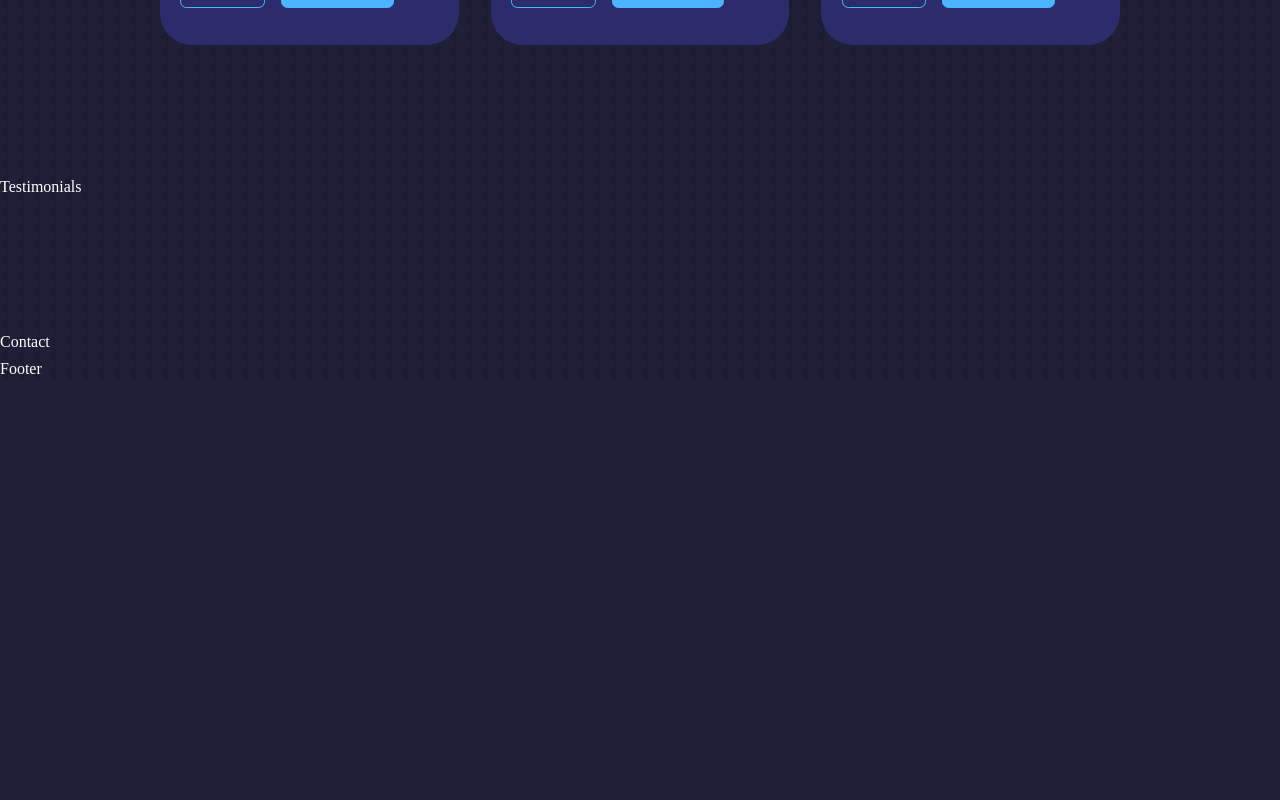
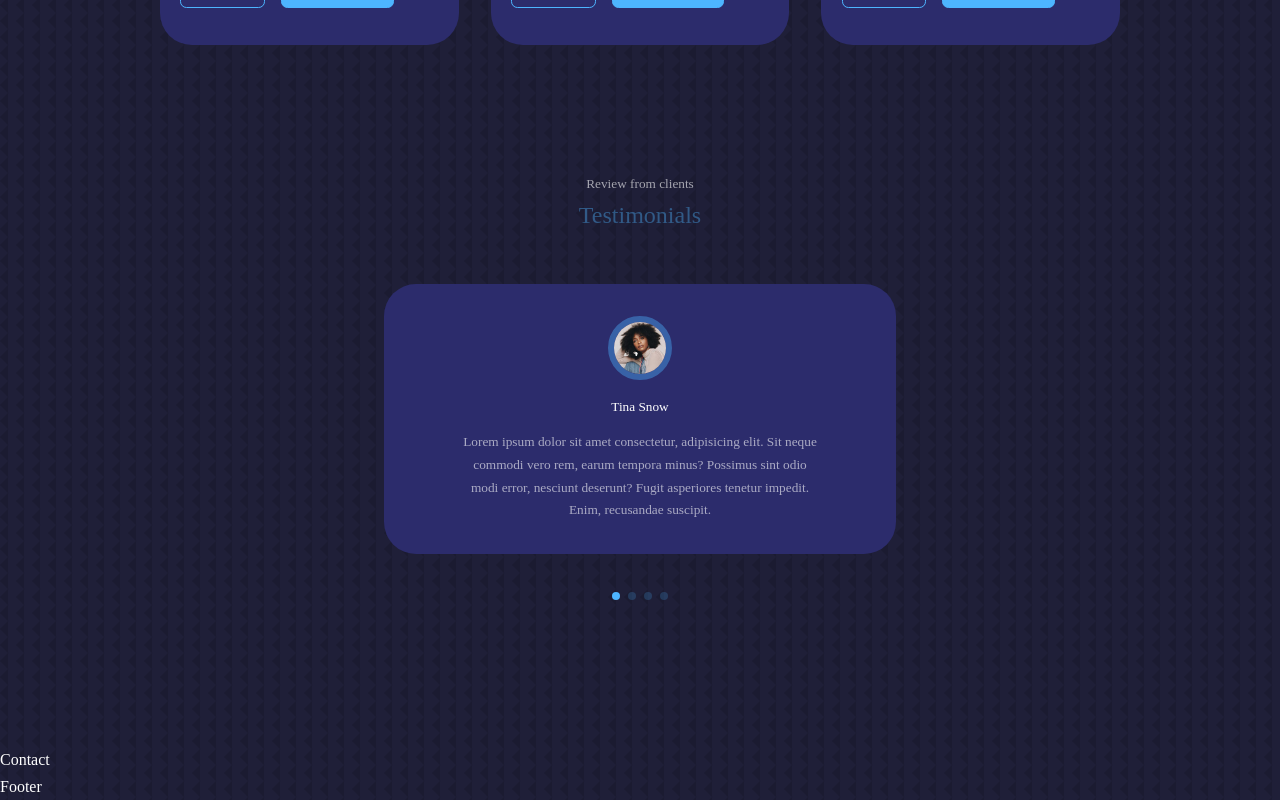
Before and after one commit to n-jabes/Responsive-React-Portifolio, a React (Create React App) app: page / in a window 1280 px wide. Shown: the part 3907-4707 px from the top of the page. Before the commit the page ends 4289 px from the top, so only its background shows below. Built offline with nearby package versions, Linux system fonts and the light colour scheme.

Commit message:
finished the testimonial component in which I used swiperjs

```diff
--- a/package.json
+++ b/package.json
@@ -10,6 +10,7 @@
     "react-dom": "^18.0.0",
     "react-icons": "^4.3.1",
     "react-scripts": "5.0.1",
+    "swiper": "^8.1.4",
     "web-vitals": "^2.1.4"
   },
   "scripts": {
--- a/src/components/testimonials/Testimonials.css
+++ b/src/components/testimonials/Testimonials.css
@@ -0,0 +1,50 @@
+.container.testimonials__container{
+    width: 40%;
+    padding-bottom: 4rem;
+}
+
+.client__avatar{
+    width: 4rem;
+    aspect-ratio: 1/1;
+    overflow: hidden;
+    border-radius: 50%;
+    margin: 0 auto 1rem;
+    border: 0.4rem solid var(--color-primary-variant);
+}
+
+.testimonial{
+    background: var(--color-bg-variant);
+    text-align: center;
+    padding: 2rem;
+    border-radius: 2rem;
+    user-select: none;
+}
+
+.client__review{
+    color: var(--color-light);
+    font-weight: 300;
+    display: block;
+    width: 80%;
+    margin: 0.8rem auto 0;
+}
+
+.swiper-pagination-clickable .swiper-pagination-bullet{
+    background: var(--color-primary);
+}
+
+ /* ================== MEDIA QUERIES ================ */
+
+/* MEDIUM DEVICES */
+@media screen and (max-width: 1024px){
+   .container.testimonials__container{
+       width: 60%;
+   }
+
+ }
+
+ /* SMALL DEVICES */
+ @media screen and (max-width: 600px){
+     .container.testimonials__container{
+         width: var(--container-width-sm);
+     }
+ }
--- a/src/components/testimonials/Testimonials.jsx
+++ b/src/components/testimonials/Testimonials.jsx
@@ -1,9 +1,70 @@
 import React from 'react'
 import './Testimonials.css'
+import AVT1 from '../../assets/avatar1.jpg'
+import AVT2 from '../../assets/avatar2.jpg'
+import AVT3 from '../../assets/avatar3.jpg'
+import AVT4 from '../../assets/avatar4.jpg'
+
+// import Swiper core and required modules
+import { Pagination } from 'swiper';
+
+import { Swiper, SwiperSlide } from 'swiper/react';
+
+// Import Swiper styles
+import 'swiper/css';
+import 'swiper/css/pagination';
+
+const data = [
+  {
+    avatar: AVT1,
+    name: 'Tina Snow',
+    review: 'Lorem ipsum dolor sit amet consectetur, adipisicing elit. Sit neque commodi vero rem, earum tempora minus? Possimus sint odio modi error, nesciunt deserunt? Fugit asperiores tenetur impedit. Enim, recusandae suscipit.'
+  },
+  {
+    avatar: AVT2,
+    name: 'Shatta Wale',
+    review: 'Lorem ipsum dolor sit amet consectetur, adipisicing elit. Sit neque commodi vero rem, earum tempora minus? Possimus sint odio modi error, nesciunt deserunt? Fugit asperiores tenetur impedit. Enim, recusandae suscipit.'
+  },
+  {
+    avatar: AVT3,
+    name: 'Kwame Despite',
+    review: 'Lorem ipsum dolor sit amet consectetur, adipisicing elit. Sit neque commodi vero rem, earum tempora minus? Possimus sint odio modi error, nesciunt deserunt? Fugit asperiores tenetur impedit. Enim, recusandae suscipit.'
+  },
+  {
+    avatar: AVT4,
+    name: 'Nana Ama McBrown',
+    review: 'Lorem ipsum dolor sit amet consectetur, adipisicing elit. Sit neque commodi vero rem, earum tempora minus? Possimus sint odio modi error, nesciunt deserunt? Fugit asperiores tenetur impedit. Enim, recusandae suscipit.'
+  }
+]
 
 const Testimonials = () => {
   return (
-    <section id='testimonials'>Testimonials</section>
+    <section id='testimonials'>
+      <h5>Review from clients</h5>
+      <h2>Testimonials</h2>
+
+      <Swiper className="container testimonials__container"
+        // install Swiper modules
+        modules={[Pagination]}
+        spaceBetween={40}
+        slidesPerView={1}
+        pagination={{ clickable: true }}
+      >
+        {
+          data.map(({avatar, name, review}, index) =>(
+            <SwiperSlide key={index} className='testimonial'>
+            <div className="client__avatar">
+              <img src={avatar} />
+              </div>
+              <h5 className='client__name'>{name}</h5>
+              <small className='client__review'>
+                {review}
+              </small>
+            </SwiperSlide>
+          ))
+        }
+      </Swiper>
+    </section>
   )
 }
 
```
Also changed, not shown: 1 other file (tests, documents, lock files or other folders).
